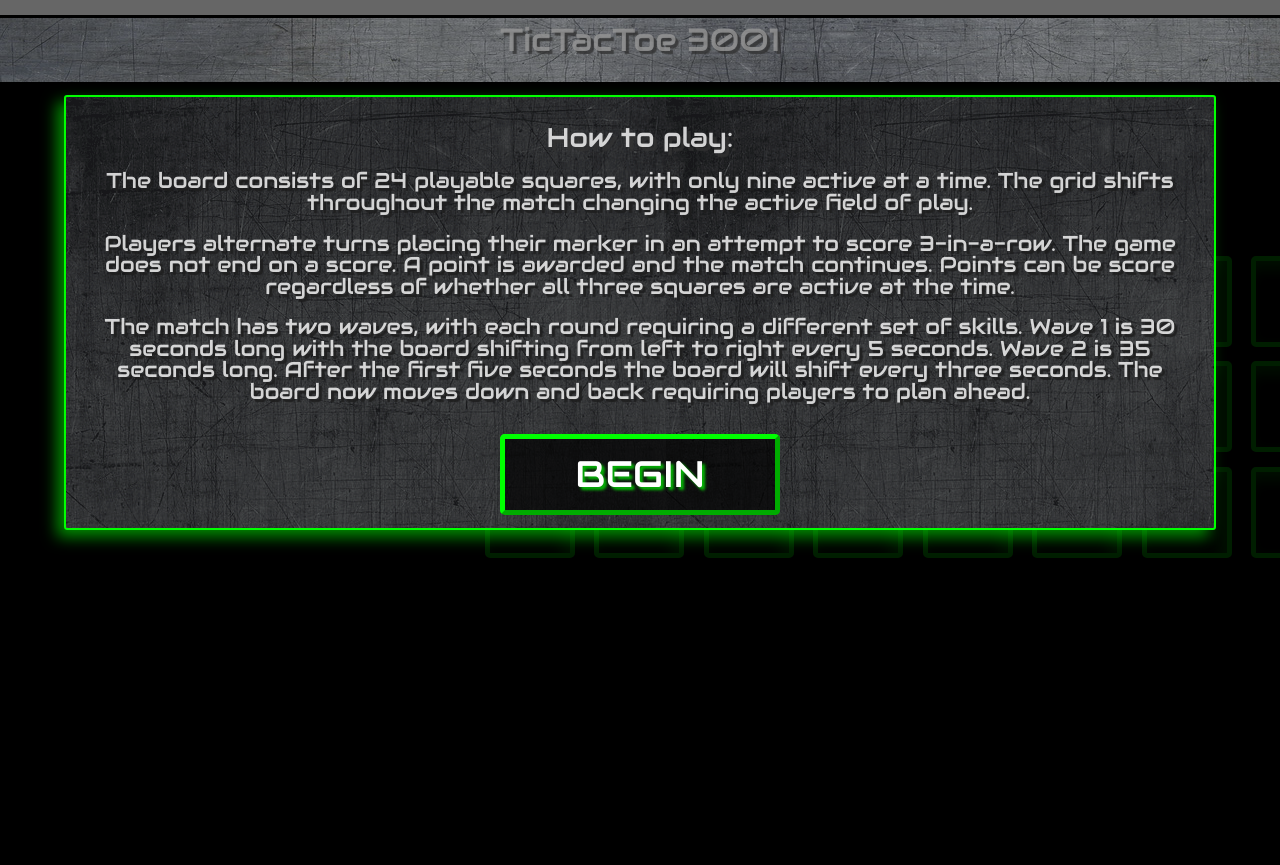
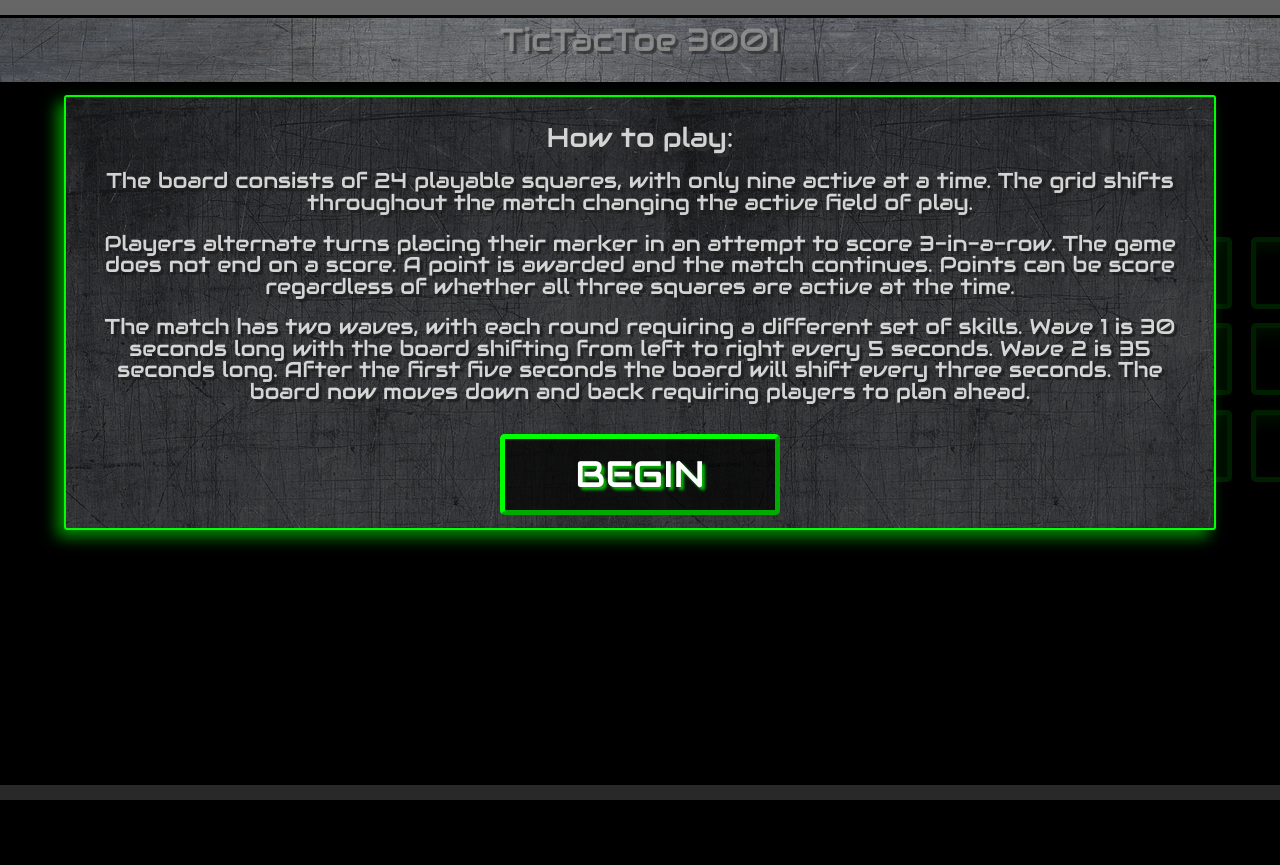
Before and after one commit to AnthonyCorrado/t3-3001-firebase, a PHP site: page / in a window 1280 px wide. Run offline with PHP 8.4, Linux system fonts and the light colour scheme; some libraries are stand-ins or nearby versions.

Commit message:
more responsive scaling fixes for landscape mode

```diff
--- a/css/style.css
+++ b/css/style.css
@@ -291,7 +291,7 @@ span {
 .board-cover-center {
 	position: absolute;
 	margin-left: 37%;
-	margin-top: 4.9%;
+	margin-top: 2.5%;
 	width: 25%;
 	height: 55%;
 	background-color: rgba(0, 0, 0, .7);
--- a/js/boardcontroller.js
+++ b/js/boardcontroller.js
@@ -1,4 +1,6 @@
 var windowWidth = $(window).width();
+var windowHeight = $(window).height();
+var windowRatio = (windowWidth / windowHeight);
 $.noConflict();
 var mark = "X";
 var turnNum = 0;
@@ -23,6 +25,7 @@ var stopShotClock = false;
 
 $(window).ready(function() {
 	fontScaler();
+	alert(windowRatio);
 	$('.font-helper').css({'font-size' : emScaler * 0.7 });
 	$('.playersMarker').css({'font-size' : emScaler * 4 });
 	$('.custom-button').css({'font-size' : emScaler * 1.2 });
@@ -37,6 +40,9 @@ $(window).ready(function() {
 	}
 	if (windowWidth < 400){
 		$('.font-helper').css({'font-size' : emScaler });
+	}
+	if (windowRatio > 1.4){
+		$('.board-container').css({'margin-top' : '2.5%'});
 	}
 });
 
@@ -570,7 +576,12 @@ function specialFX(fx){
 	}
 	function fontScaler() {
 		jQuery( document ).ready(function( $ ) {
-			$('.markers').css({'font-size' : markerSize });
+			if(windowRatio > 1.4) {
+				$('.markers').css({'font-size' : markerSize * 0.7 });
+			}
+			else {
+				$('.markers').css({'font-size' : markerSize });
+			}
 		});
 	}
 	function nextUpFX() {
```
